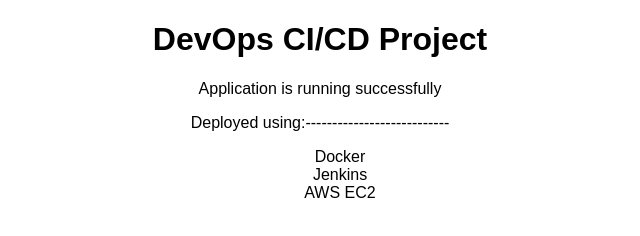
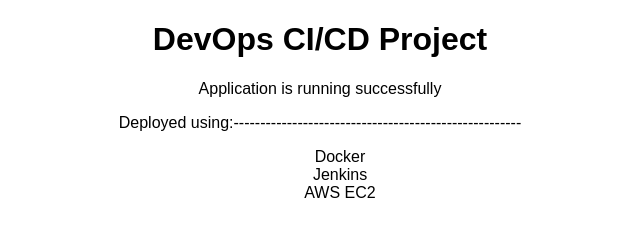
Before and after one commit to rahul-ranjan02/devops-project, a plain HTML site: page index.html in a window 1280 px wide. Shown: the whole page, without its empty margins (320-960 px from the left). Drawn offline with Linux system fonts and the light colour scheme.

Commit message:
Update deployment information formatting in index.html

```diff
--- a/index.html
+++ b/index.html
@@ -9,7 +9,7 @@
 
     <p>Application is running successfully</p>
 
-    <p>Deployed using:---------------------------</p>
+    <p>Deployed using:------------------------------------------------------</p>
     <ul style="list-style:none;">
         <li>Docker</li>
         <li>Jenkins</li>
```
